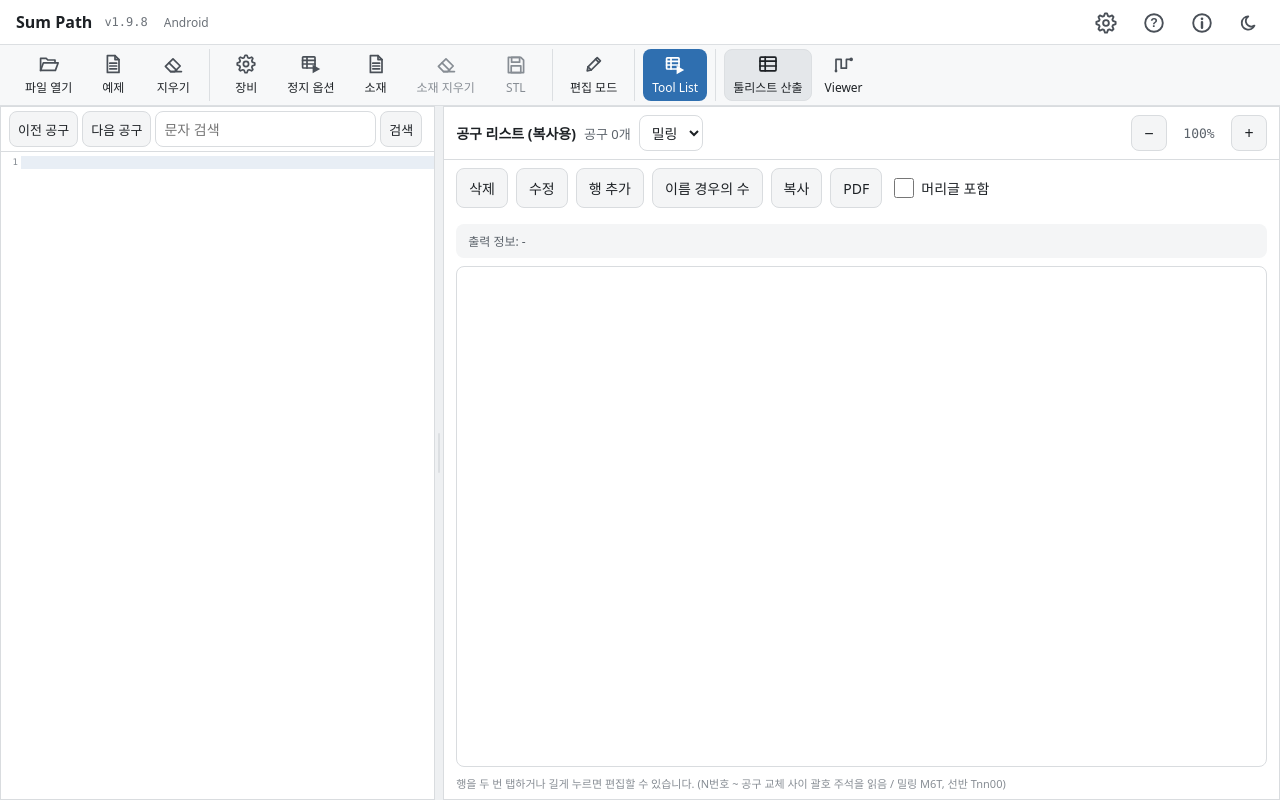
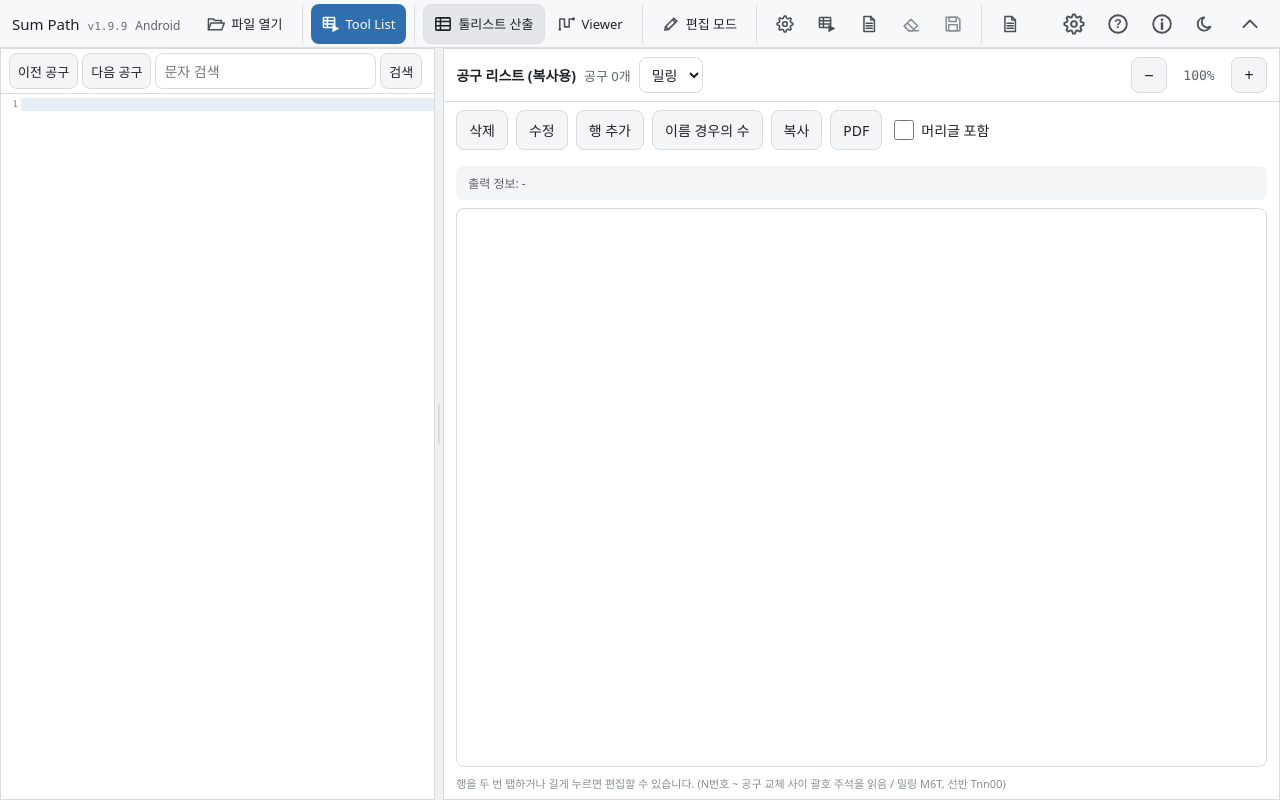
Before and after one commit to smhwang1984-lab/tool_list, a website built with Vite: page index.html in a window 1280 px wide. Built offline with nearby package versions, Linux system fonts and the light colour scheme; some packages are replaced by stand-ins of ours; what @capacitor/core, @capacitor/preferences would draw is missing.

Commit message:
v1.9.9: 원본 v2.5.6 따라가기 — 한 줄 상단바, 상단바 숨김(손잡이·Ctrl+H), 주요 버튼 앞으로
Co-Authored-By: Claude Sonnet 5.5 <noreply@anthropic.com>

```diff
--- a/package.json
+++ b/package.json
@@ -1,6 +1,6 @@
 {
   "name": "sumpath-android",
-  "version": "1.9.8",
+  "version": "1.9.9",
   "private": true,
   "description": "Sum Path (NC Tool List) Android",
   "type": "module",
--- a/src/icons.ts
+++ b/src/icons.ts
@@ -75,6 +75,9 @@ const SHAPES: Record<string, () => string> = {
   // 3D 뷰어 겹침 버튼 — 글자 기호(📍 ▶ ⏭)가 기기마다 이모지로 바뀌어 선 아이콘으로 그린다.
   pin: () => circle(0.5, 0.5, 0.26) + circle(0.5, 0.5, 0.06, true) +
     line(0.5, 0.06, 0.5, 0.22) + line(0.5, 0.78, 0.5, 0.94) + line(0.06, 0.5, 0.22, 0.5) + line(0.78, 0.5, 0.94, 0.5),
+  // 상단바 숨김/펼침 화살표
+  chevron_up: () => pline([0.2, 0.64], [0.5, 0.34], [0.8, 0.64]),
+  chevron_down: () => pline([0.2, 0.36], [0.5, 0.66], [0.8, 0.36]),
   play: () => poly([0.3, 0.18], [0.3, 0.82], [0.82, 0.5]),
   pause: () => line(0.34, 0.2, 0.34, 0.8) + line(0.66, 0.2, 0.66, 0.8),
   prev: () => line(0.2, 0.2, 0.2, 0.8) + poly([0.8, 0.2], [0.8, 0.8], [0.34, 0.5]),
--- a/src/main.ts
+++ b/src/main.ts
@@ -44,8 +44,9 @@ import { MACHINE_LATHE } from './core/machines';
 
 type Mode = 'tool' | 'viewer';
 
-function toolButton(label: string, iconName: string, title: string, opts: { accent?: boolean; disabled?: boolean } = {}) {
-  const b = el('button', { class: 'tool-btn' + (opts.accent ? ' accent' : ''), title, type: 'button' },
+function toolButton(label: string, iconName: string, title: string, opts: { accent?: boolean; disabled?: boolean; iconOnly?: boolean } = {}) {
+  // iconOnly: 글자 없이 아이콘만(길게 누르면 설명이 나온다). 한 줄 상단바에서 자리를 아낀다.
+  const b = el('button', { class: 'tool-btn' + (opts.accent ? ' accent' : '') + (opts.iconOnly ? ' icon-only' : ''), title, 'aria-label': label, type: 'button' },
     icon(iconName) + `<span>${label}</span>`);
   if (opts.disabled) b.disabled = true;
   return b;
@@ -59,8 +60,8 @@ function group(...buttons: HTMLElement[]): HTMLElement {
 
 const HELP_TEXT = [
   '■ 화면 (가로 전용)',
-  '  제목 줄 오른쪽: 설정 / 도움말 / About / 다크모드.',
-  '  툴바: [파일 열기 · 예제 · 지우기] [편집 모드] [Tool List] [툴리스트 산출 · Viewer].',
+  '  상단바는 한 줄: 제목 · 툴바([파일 열기] [Tool List] [툴리스트 산출 · Viewer] [편집 모드] 그리고 아이콘만 있는 장비·정지 옵션·소재·예제·지우기) · 설정 / 도움말 / About / 다크모드 / ▲.',
+  '  툴바가 길면 옆으로 밀어서 봅니다. 맨 오른쪽 ▲로 상단바를 숨기면 맨 위에 얇은 손잡이만 남고, 손잡이를 누르거나 아래로 끌면 다시 펼칩니다(블루투스 키보드는 Ctrl+H).',
   '  버튼을 길게 누르면 설명이 나옵니다. 가운데 손잡이를 끌어 폭을 조절합니다.',
   '',
   '■ 파일',
@@ -104,7 +105,7 @@ const HELP_TEXT = [
   '  두 손가락 핀치로 글자 크기를 바꿉니다(저장됨). 읽기 모드에서 입력창을 탭하면 장비 설정 패널이 접힙니다.',
   '',
   '■ 키보드(블루투스)',
-  '  F5 처음으로(Viewer)  F6 이전 공구/공정  F7 재생·정지  F8 다음 공구/공정  Ctrl+S 저장(편집 모드)',
+  '  F5 처음으로(Viewer)  F6 이전 공구/공정  F7 재생·정지  F8 다음 공구/공정  Ctrl+S 저장(편집 모드)  Ctrl+H 상단바 숨김/펼침',
   '',
   '■ 설정',
   '  툴패스 선 굵기·감도·방향 큐브 크기·FOV, 선반 스펙 저장소 내보내기/가져오기.',
@@ -118,51 +119,85 @@ function mount(root: HTMLElement): void {
   applyTheme(theme);
 
   // ---------- 제목 줄 ----------
+  // v1.9.9: 제목 줄과 툴바를 한 줄로 합쳤다(원본 v2.5.6 시안). 오른쪽 끝 보조 버튼과 숨김 화살표는
+  // 줄어들지 않는 칸이라 화면이 좁아져도 밖으로 나가지 않고, 툴바만 가로로 스크롤된다.
   const topBar = el('header', { class: 'top-bar' });
-  topBar.innerHTML = `<span class="title">${APP_NAME}</span><span class="ver">v${APP_VERSION}</span>` +
-    `<span class="caption" id="file-caption">Android</span><span class="spacer"></span>`;
+  const brand = el('div', { class: 'brand' });
+  brand.innerHTML = `<span class="title">${APP_NAME}</span><span class="ver">v${APP_VERSION}</span>` +
+    `<span class="caption" id="file-caption">Android</span>`;
+  const utility = el('div', { class: 'utility' });
   const btnSettings = el('button', { class: 'icon-btn', title: '설정', type: 'button' }, icon('gear'));
   const btnHelp = el('button', { class: 'icon-btn', title: '도움말', type: 'button' }, icon('help'));
   const btnAbout = el('button', { class: 'icon-btn', title: 'About', type: 'button' }, icon('info'));
   const btnDark = el('button', { class: 'icon-btn', title: '다크모드', type: 'button' });
   const paintDark = () => { btnDark.innerHTML = icon(theme === 'dark' ? 'sun' : 'moon'); };
   paintDark();
-  topBar.append(btnSettings, btnHelp, btnAbout, btnDark);
+  const btnHide = el('button', { class: 'icon-btn', type: 'button', title: '상단바 숨기기 (Ctrl+H)', 'aria-label': '상단바 숨기기' }, icon('chevron_up'));
+  utility.append(btnSettings, btnHelp, btnAbout, btnDark, btnHide);
 
   // ---------- 툴바 (원본 순서) ----------
   const toolbar = el('nav', { class: 'main-toolbar' });
   const btnOpen = toolButton('파일 열기', 'folder_open', 'NC 파일 열기');
   const btnEdit = toolButton('편집 모드', 'pencil', '편집 모드 (비밀번호)');
-  const btnEditSave = toolButton('저장', 'save', '편집 내용을 파일에 저장 (원래 인코딩·줄바꿈 유지)');
-  const btnEditPw = toolButton('비밀번호', 'key', '편집 모드 비밀번호 변경');
+  const btnEditSave = toolButton('저장', 'save', '편집 내용을 파일에 저장 (원래 인코딩·줄바꿈 유지)', { iconOnly: true });
+  const btnEditPw = toolButton('비밀번호', 'key', '편집 모드 비밀번호 변경', { iconOnly: true });
   const editLabel = el('span', { class: 'edit-label' });
   editLabel.innerHTML = `${icon('pencil')}<span>편집 중</span>`;
   btnEditSave.hidden = true;
   btnEditPw.hidden = true;
   editLabel.hidden = true;
-  const btnMachine = toolButton('장비', 'gear', '장비 타입 및 스펙 설정');
-  const btnStop = toolButton('정지 옵션', 'run', '텍스트 정지 · 정지 · 옵션정지');
-  const btnStockTb = toolButton('소재', 'document', '소재(STOCK) 설정과 가공 형상 시뮬레이션');
-  const btnStockClear = toolButton('소재 지우기', 'eraser', '소재와 가공 형상을 지우고 툴패스 선을 다시 보이게 합니다');
+  const btnMachine = toolButton('장비', 'gear', '장비 타입 및 스펙 설정', { iconOnly: true });
+  const btnStop = toolButton('정지 옵션', 'run', '텍스트 정지 · 정지 · 옵션정지', { iconOnly: true });
+  const btnStockTb = toolButton('소재', 'document', '소재(STOCK) 설정과 가공 형상 시뮬레이션', { iconOnly: true });
+  const btnStockClear = toolButton('소재 지우기', 'eraser', '소재와 가공 형상을 지우고 툴패스 선을 다시 보이게 합니다', { iconOnly: true });
   btnStockClear.disabled = true;
-  const btnStl = toolButton('STL', 'save', '지금 보이는 가공 형상을 STL 파일로 내보내기');
+  const btnStl = toolButton('STL', 'save', '지금 보이는 가공 형상을 STL 파일로 내보내기', { iconOnly: true });
   btnStl.disabled = true;
   const btnRun = toolButton('Tool List', 'run', '공구 리스트 산출', { accent: true });
-  const btnExample = toolButton('예제', 'document', '예제 프로그램 불러오기');
-  const btnClear = toolButton('지우기', 'eraser', '프로그램과 공구 리스트 지우기');
+  const btnExample = toolButton('예제', 'document', '예제 프로그램 불러오기', { iconOnly: true });
+  const btnClear = toolButton('지우기', 'eraser', '프로그램과 공구 리스트 지우기', { iconOnly: true });
   const btnTool = toolButton('툴리스트 산출', 'table', '툴리스트 산출 모드');
   const btnViewer = toolButton('Viewer', 'toolpath', 'Viewer 모드 (3D 공구 경로)');
+  // v1.9.9: 한 줄이라 자주 쓰는 버튼(파일 열기 · Tool List · 화면 모드)을 앞에 두고, 나머지는 아이콘만 둬서 옆으로 민다.
   toolbar.append(
-    group(
-      btnOpen,
-      btnExample,
-      btnClear,
-    ),
-    group(btnMachine, btnStop, btnStockTb, btnStockClear, btnStl),
-    group(btnEdit, btnEditSave, btnEditPw, editLabel),
+    group(btnOpen),
     group(btnRun),
     group(btnTool, btnViewer),
+    group(btnEdit, btnEditSave, btnEditPw, editLabel),
+    group(btnMachine, btnStop, btnStockTb, btnStockClear, btnStl),
+    group(btnExample, btnClear),
   );
+  topBar.append(brand, toolbar, utility);
+
+  // 상단바 숨김: 숨기면 맨 위에 얇은 손잡이만 남고, 손잡이를 누르거나 아래로 끌면 다시 펼친다. 상태는 저장된다.
+  const topEdge = el('button', { class: 'top-edge', type: 'button', title: '상단바 펼치기 (Ctrl+H)', 'aria-label': '상단바 펼치기' });
+  topEdge.innerHTML = '<i></i>';
+  let topBarHidden = false;
+  const setTopBarHidden = (hidden: boolean): void => {
+    topBarHidden = hidden;
+    topBar.hidden = hidden;
+    topEdge.hidden = !hidden;
+    setPref('top_bar_hidden', hidden ? '1' : '0');
+  };
+  topBarHidden = getPref('top_bar_hidden') === '1';
+  topBar.hidden = topBarHidden;
+  topEdge.hidden = !topBarHidden;
+  btnHide.addEventListener('click', () => setTopBarHidden(true));
+  topEdge.addEventListener('click', () => setTopBarHidden(false));
+  topEdge.addEventListener('pointerdown', (ev) => {
+    const startY = ev.clientY;
+    const move = (e: PointerEvent): void => {
+      if (e.clientY - startY > 16) { cleanup(); setTopBarHidden(false); }
+    };
+    const cleanup = (): void => {
+      topEdge.removeEventListener('pointermove', move);
+      topEdge.removeEventListener('pointerup', cleanup);
+      topEdge.removeEventListener('pointercancel', cleanup);
+    };
+    topEdge.addEventListener('pointermove', move);
+    topEdge.addEventListener('pointerup', cleanup);
+    topEdge.addEventListener('pointercancel', cleanup);
+  });
 
   // ---------- 3D 뷰어 상태 (본문보다 먼저 선언) ----------
   let viewer: import('./viewer/viewer').Viewer | null = null;
@@ -232,7 +267,7 @@ function mount(root: HTMLElement): void {
   rightPane.append(toolView, viewerView);
   body.append(programPane, splitter, rightPane);
 
-  root.append(topBar, toolbar, body);
+  root.append(topBar, topEdge, body);
 
   // ---------- 산출 ----------
   const storeJson = getPref('lathe_store');
@@ -587,6 +622,7 @@ function mount(root: HTMLElement): void {
     if (e.key === 'F7' && inViewer) { e.preventDefault(); viewer!.togglePlay(); }
     if (e.key === 'F8') { e.preventDefault(); if (inViewer) viewer!.jumpTool(1); else searchBar.nextTool(); }
     if ((e.ctrlKey || e.metaKey) && e.key.toLowerCase() === 's' && doc.editing()) { e.preventDefault(); void doc.save(); }
+    if ((e.ctrlKey || e.metaKey) && e.key.toLowerCase() === 'h') { e.preventDefault(); setTopBarHidden(!topBarHidden); }
   });
   installLongPressHints(root);
   // Android 뒤로 버튼: 위치 찍기 종료 → 열린 대화상자 닫기 → Tool List 화면으로 → 종료 확인
--- a/src/styles.css
+++ b/src/styles.css
@@ -25,36 +25,44 @@ html, body {
 button { transition: background-color .12s var(--ease), border-color .12s var(--ease), color .12s var(--ease); }
 button:focus-visible, select:focus-visible, input:focus-visible { outline: 2px solid var(--accent); outline-offset: 1px; }
 
-/* ---------- 제목 줄 ---------- */
+/* ---------- 상단바 (제목 + 툴바 한 줄, v1.9.9) ---------- */
 .top-bar {
-  display: flex; align-items: center; gap: 4px; min-height: 44px;
-  padding: 0 8px 0 16px; background: var(--header_bg); color: var(--header_text);
+  display: flex; align-items: center; gap: 8px; min-height: 48px;
+  padding: 0 8px 0 12px; background: var(--toolbar_bg); color: var(--text);
   border-bottom: 1px solid var(--toolbar_sep);
 }
-.top-bar .title { font-size: 16px; font-weight: 600; }
-.top-bar .ver { margin-left: 8px; font: 12px var(--mono); color: var(--header_caption); }
-.top-bar .caption { font-size: 12px; color: var(--header_caption); margin-left: 12px; }
-.top-bar .spacer { flex: 1; }
+.top-bar .brand { display: flex; align-items: baseline; gap: 8px; flex: 0 1 auto; min-width: 0; white-space: nowrap; }
+.top-bar .title { font-size: 15px; font-weight: 500; }
+.top-bar .ver { font: 11px var(--mono); color: var(--header_caption); }
+.top-bar .caption { font-size: 12px; color: var(--muted_text); max-width: 14vw; overflow: hidden; text-overflow: ellipsis; }
+.top-bar .main-toolbar { flex: 1 1 0; min-width: 0; }
+.top-bar .utility { display: flex; flex: none; align-items: center; }
 .top-bar .icon-btn { color: var(--icon); }
+.top-edge {
+  display: flex; align-items: flex-start; justify-content: center; flex: none; width: 100%; height: 16px;
+  padding: 4px 0 0; border: 0; background: var(--toolbar_bg); cursor: pointer; touch-action: none;
+}
+.top-edge i { display: block; width: 72px; height: 4px; border-radius: 2px; background: var(--faint_text); }
 .icon-btn svg { width: 22px; height: 22px; stroke: currentColor; vertical-align: middle; }
 .icon-btn:disabled { opacity: .45; }
 
 /* ---------- 툴바 ---------- */
 .main-toolbar {
-  display: flex; align-items: stretch; gap: 0; overflow-x: auto; scrollbar-width: none;
-  background: var(--toolbar_bg); border-bottom: 1px solid var(--toolbar_sep);
-  padding: 4px 8px;
+  display: flex; align-items: center; gap: 0; overflow-x: auto; scrollbar-width: none;
+  background: transparent; padding: 0;
 }
 .main-toolbar::-webkit-scrollbar { display: none; }
-.tb-group { display: flex; align-items: stretch; gap: 4px; padding: 0 8px; }
+.tb-group { display: flex; align-items: center; gap: 2px; padding: 0 8px; flex: none; }
 .tb-group + .tb-group { border-left: 1px solid var(--toolbar_sep); }
 .tool-btn {
-  display: flex; flex-direction: column; align-items: center; justify-content: center; gap: 4px;
-  min-width: 56px; min-height: 48px; padding: 4px 8px;
+  display: flex; flex-direction: row; align-items: center; justify-content: center; gap: 6px;
+  min-width: 40px; min-height: 40px; padding: 0 10px;
   border: 1px solid transparent; border-radius: 8px; background: transparent;
-  color: var(--text); font: inherit; font-size: 12px; white-space: nowrap; cursor: pointer;
+  color: var(--text); font: inherit; font-size: 13px; white-space: nowrap; cursor: pointer;
 }
-.tool-btn svg { width: 20px; height: 20px; color: var(--icon); stroke: currentColor; }
+.tool-btn svg { width: 18px; height: 18px; color: var(--icon); stroke: currentColor; }
+.tool-btn.icon-only { padding: 0; min-width: 40px; }
+.tool-btn.icon-only span { display: none; }
 .tool-btn:active { background: var(--toolbar_hover); border-color: var(--toolbar_sep); }
 .tool-btn:disabled { color: var(--faint_text); }
 .tool-btn:disabled svg { color: var(--faint_text); }
@@ -242,12 +250,12 @@ dialog.settings { width: min(440px, 94vw); }
 .machine-panel { max-height: 55%; overflow: auto; }
 .filter-panel { max-height: none; min-height: 0; }
 @media (max-height: 520px) {
-  .top-bar { min-height: 36px; }
-  .top-bar .title { font-size: 15px; }
+  .top-bar { min-height: 40px; }
+  .top-bar .title { font-size: 14px; }
   .top-bar .icon-btn { min-width: 40px; min-height: 36px; }
   .icon-btn svg { width: 20px; height: 20px; }
-  .tool-btn { min-height: 40px; min-width: 52px; padding: 2px 8px; gap: 2px; font-size: 11px; }
-  .tool-btn svg { width: 18px; height: 18px; }
+  .tool-btn { min-height: 36px; min-width: 36px; padding: 0 8px; gap: 4px; font-size: 12px; }
+  .tool-btn svg { width: 16px; height: 16px; }
   .pane-head { display: none; }
   .search-bar { padding: 2px 8px; flex-wrap: nowrap; }
   .search-bar button { padding: 0 8px; font-size: 12px; }
--- a/src/version.ts
+++ b/src/version.ts
@@ -1,3 +1,3 @@
 // 앱 버전 — package.json "version", android/app/build.gradle versionName 과 같게 유지한다.
-export const APP_VERSION = '1.9.8';
+export const APP_VERSION = '1.9.9';
 export const APP_NAME = 'Sum Path';
```
Also changed, not shown: ANDROID_PLAN.md (+1 -0 lines), tests/golden/calls/_edit_password_hash.json (+10 -10 lines), tests/golden/calls/is_lathe_machine.json (+2 -2 lines), tests/golden/calls/lis.specs_path.json (+62 -62 lines), 2 other files.
